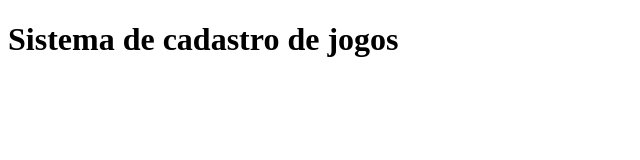
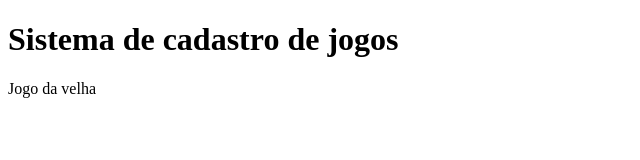
Before and after one commit to heliomottati/sistema-de-cadastro, a plain HTML site: page index.html in a window 1280 px wide. Shown: the whole page, without its empty margins (0-640 px from the left). Drawn offline with Linux system fonts and the light colour scheme.

Commit message:
adicionando na linha 10 Jogo da Velha

```diff
--- a/index.html
+++ b/index.html
@@ -7,6 +7,7 @@
 </head>
 <body>
     <h1>Sistema de cadastro de jogos</h1>
+    <p>Jogo da velha</p>
     <script src="app.js"></script>
 
 </body>
```
